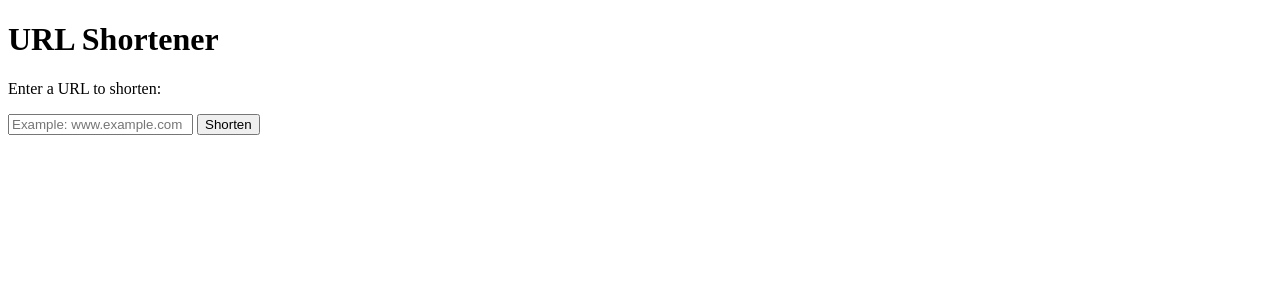
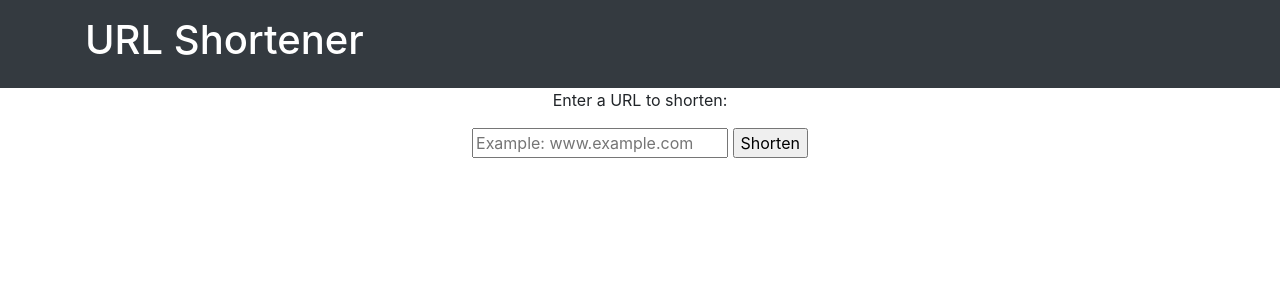
Before and after one commit to eXTure/url_shortener, a Django app: page / in a window 1280 px wide. Shown: the top 300 px of the page. Run offline with Django 4.2, Linux system fonts and the light colour scheme.

Commit message:
readme update. Base template update

```diff
--- a/templates/base.html
+++ b/templates/base.html
@@ -3,9 +3,25 @@
 <head>
     <meta charset="UTF-8">
     <title>URL Shortener</title>
+    <meta charset="utf-8">
+    <meta name="viewport" content="width=device-width, initial-scale=1">
+    <link rel="stylesheet" href="https://cdn.jsdelivr.net/npm/bootstrap@4.6.2/dist/css/bootstrap.min.css">
+    <script src="https://cdn.jsdelivr.net/npm/jquery@3.6.1/dist/jquery.slim.min.js"></script>
+    <script src="https://cdn.jsdelivr.net/npm/popper.js@1.16.1/dist/umd/popper.min.js"></script>
+    <script src="https://cdn.jsdelivr.net/npm/bootstrap@4.6.2/dist/js/bootstrap.bundle.min.js"></script>
 </head>
 <body>
-<h1>URL Shortener</h1>
-{% block content %}{% endblock %}
+<header class="p-3 bg-dark text-white">
+    <div class="container">
+        <div class="d-flex flex-wrap align-items-center justify-content-center justify-content-lg-start">
+            <a href="/" class="d-flex align-items-center mb-2 mb-lg-0 text-white text-decoration-none">
+                <h1>URL Shortener</h1>
+            </a>
+        </div>
+    </div>
+</header>
+<div style="text-align: center">
+    {% block content %}{% endblock %}
+</div>
 </body>
 </html>
```
Also changed, not shown: readme.md.
